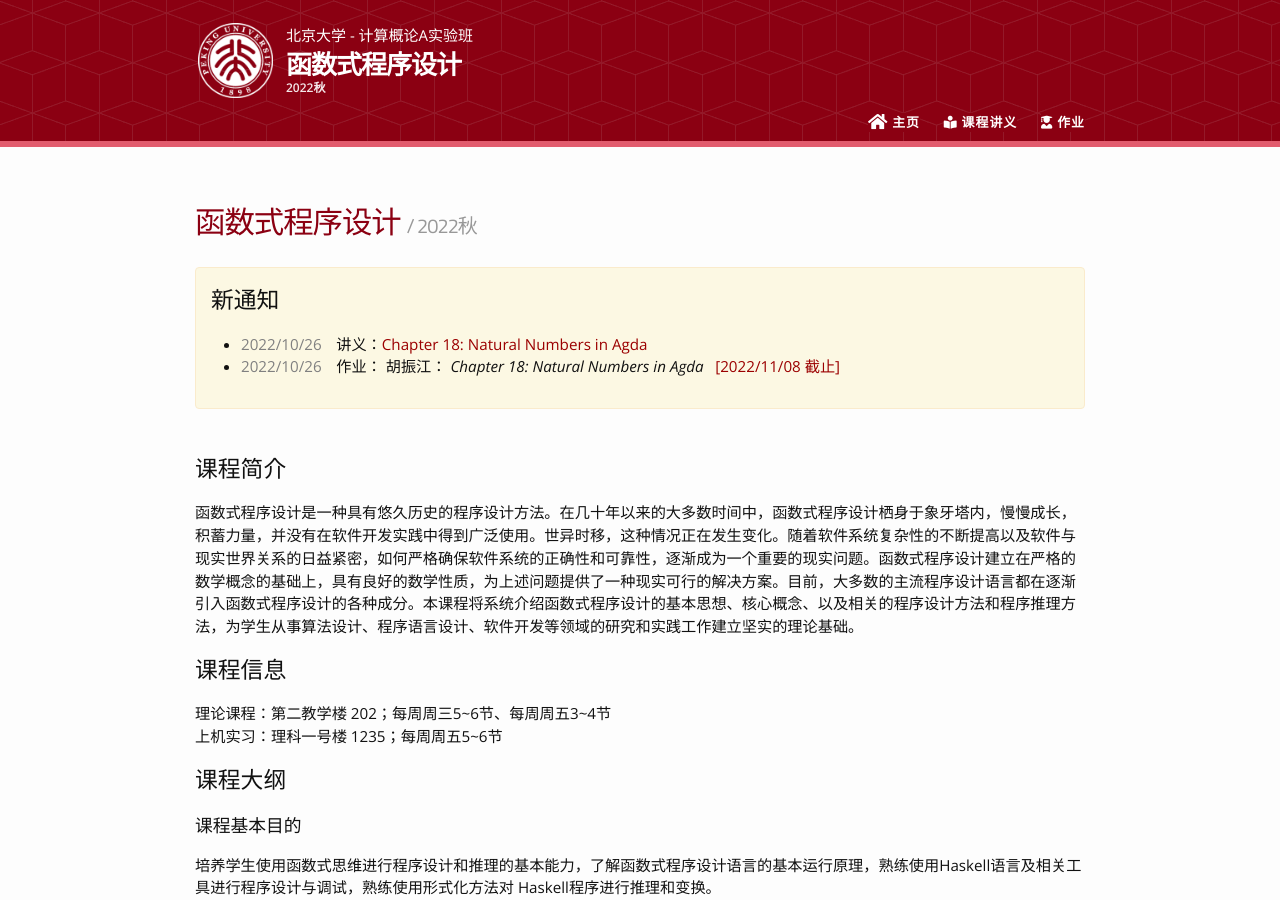
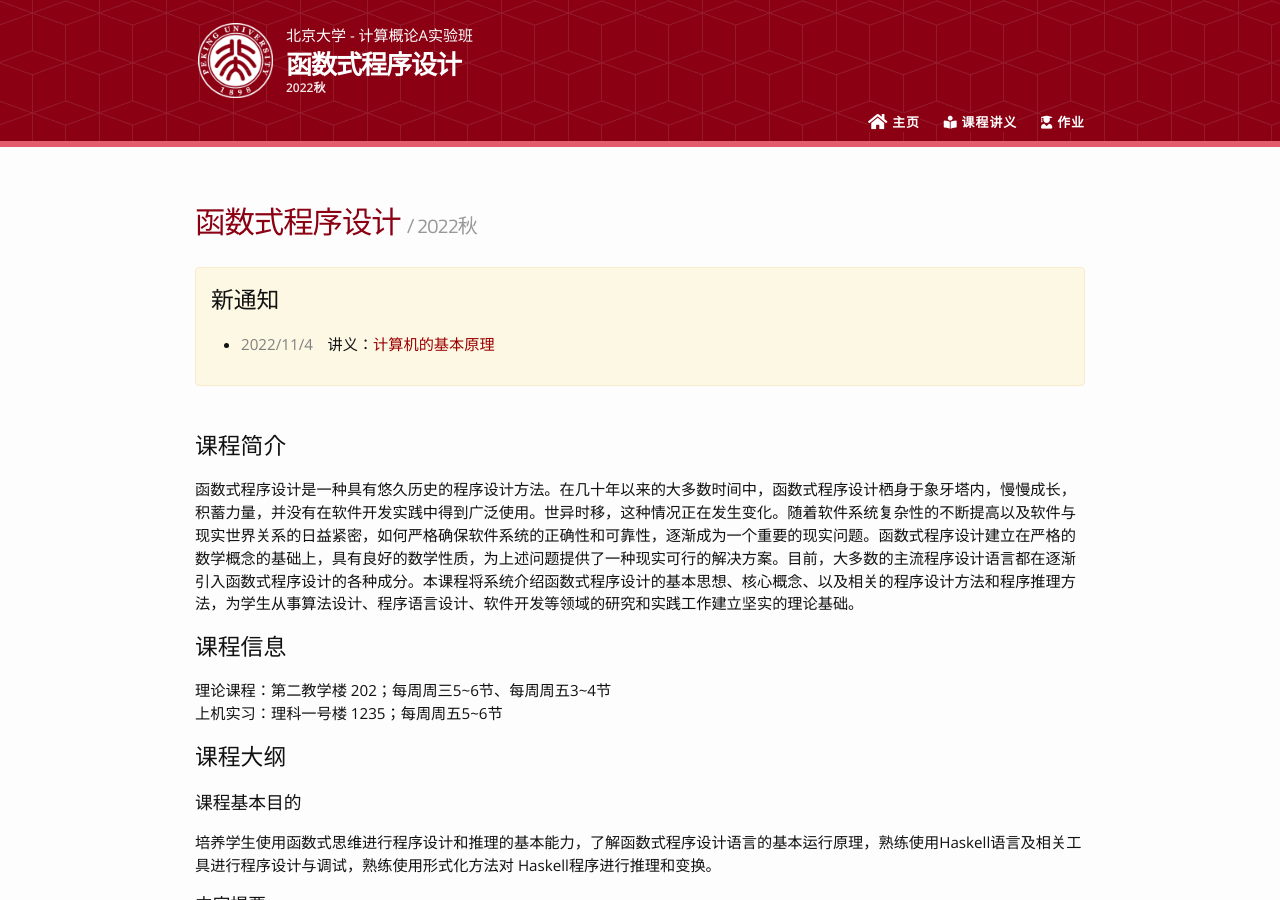
Before and after one commit to zhenjiang888/FP, a Jekyll site: the page built from 2022/index.md, in a window 1280 px wide and 900 px high. Built offline with Jekyll 4.4.1, drawn with Linux system fonts in a browser that asks for light colours; nearby versions of some CDN libraries; our own code applies the rules of GitHub Pages for plain Markdown files.

Commit message:
Upload A01

```diff
--- a/_data/_2022.yaml
+++ b/_data/_2022.yaml
@@ -158,15 +158,20 @@
       link: homeworks/HW12.agda
     due: 2022/11/08
 - teacher: 胡振江
-  date: 2022/10/26
+  date: 2022/10/28
   slides:
-  - title: "Chapter 18: Natural Numbers in  Agda"
+  - title: "Chapter 18: Natural Numbers in Agda"
     link: ch18_agda_nat.pdf
   assignment:
     descriptions:
     - text: 【13】完成第17章的习题17.3
       link: homeworks/HW13.agda
-    due: 2022/11/08
+    due: 2022/11/15
+- teacher: 李戈
+  date: 2022/11/4
+  slides:
+  - title: "计算机的基本原理"
+    link: "A01 计算机的基本原理.pdf"
 
 updates:
 - slides: "第12章：Monads and More"
```
Also changed, not shown: 1 other file.
